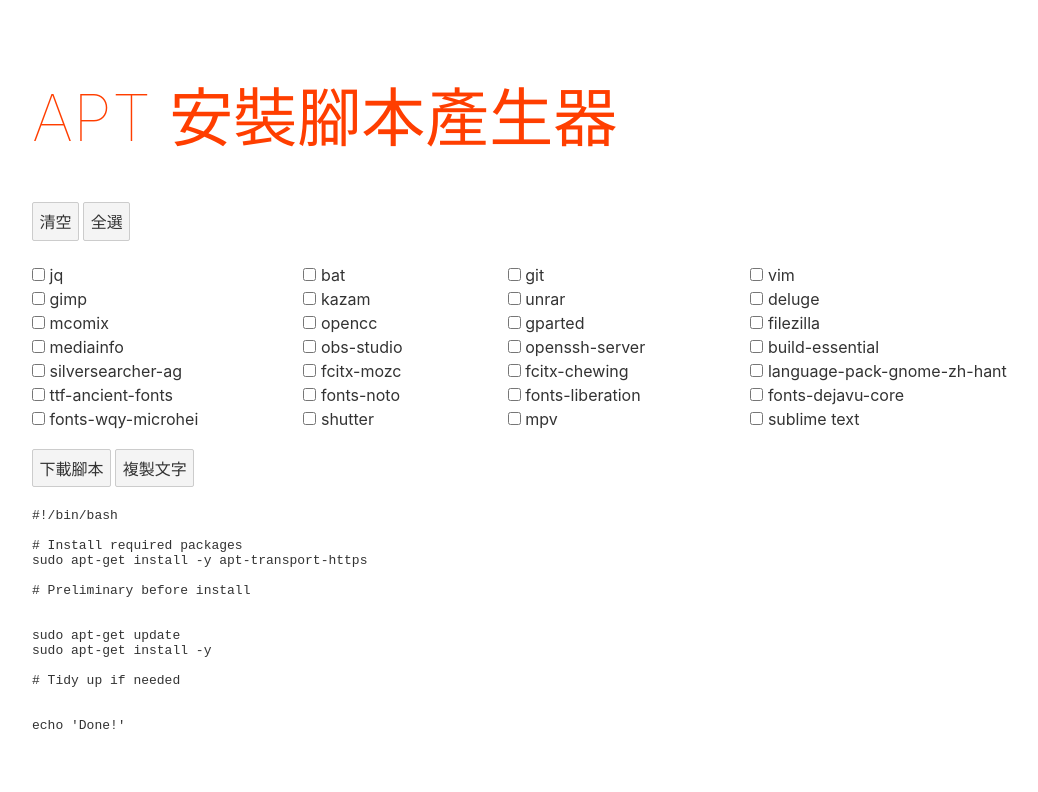
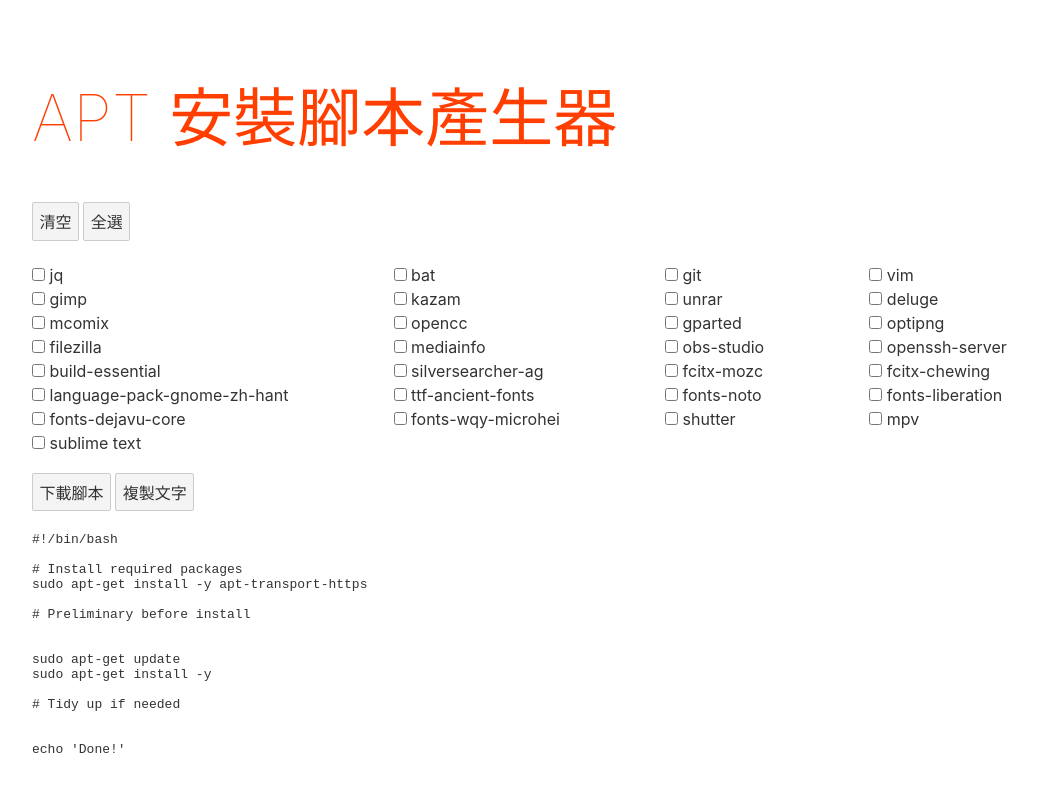
Before and after one commit to FlandreDaisuki/MyLinuxMintHelpers, a Svelte app in the folder apt-installer-gen/: page / in a window 1280 px wide. Shown: the top 792 px of the page, without its empty margins (68-1106 px from the left). Built offline with nearby package versions, Linux system fonts and the light colour scheme.

Commit message:
Add imageoptim

```diff
--- a/apt-installer-gen/src/packages.js
+++ b/apt-installer-gen/src/packages.js
@@ -14,6 +14,7 @@ export const common = [
   'mcomix',
   'opencc',
   'gparted',
+  'optipng',
   'filezilla',
   'mediainfo',
   'obs-studio',
```
Also changed, not shown: 1 other file (tests, documents, lock files or other folders).
